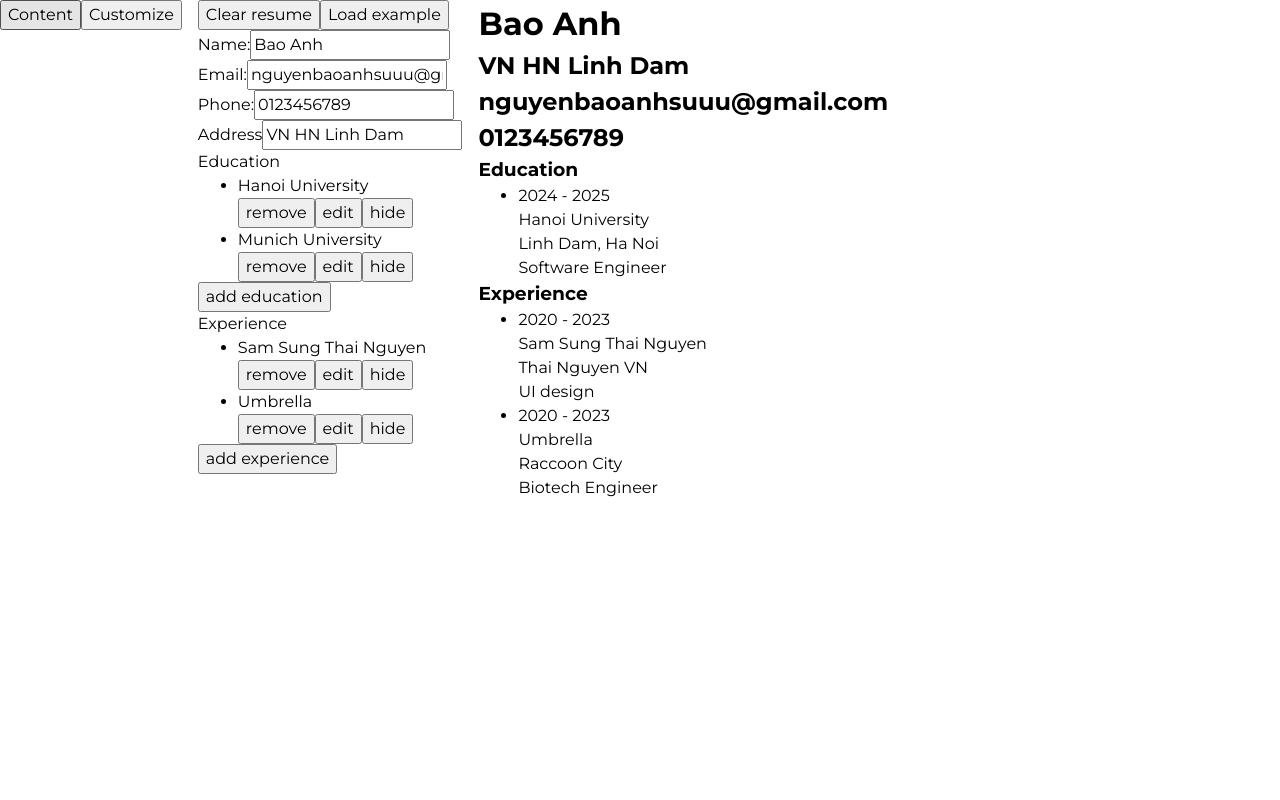
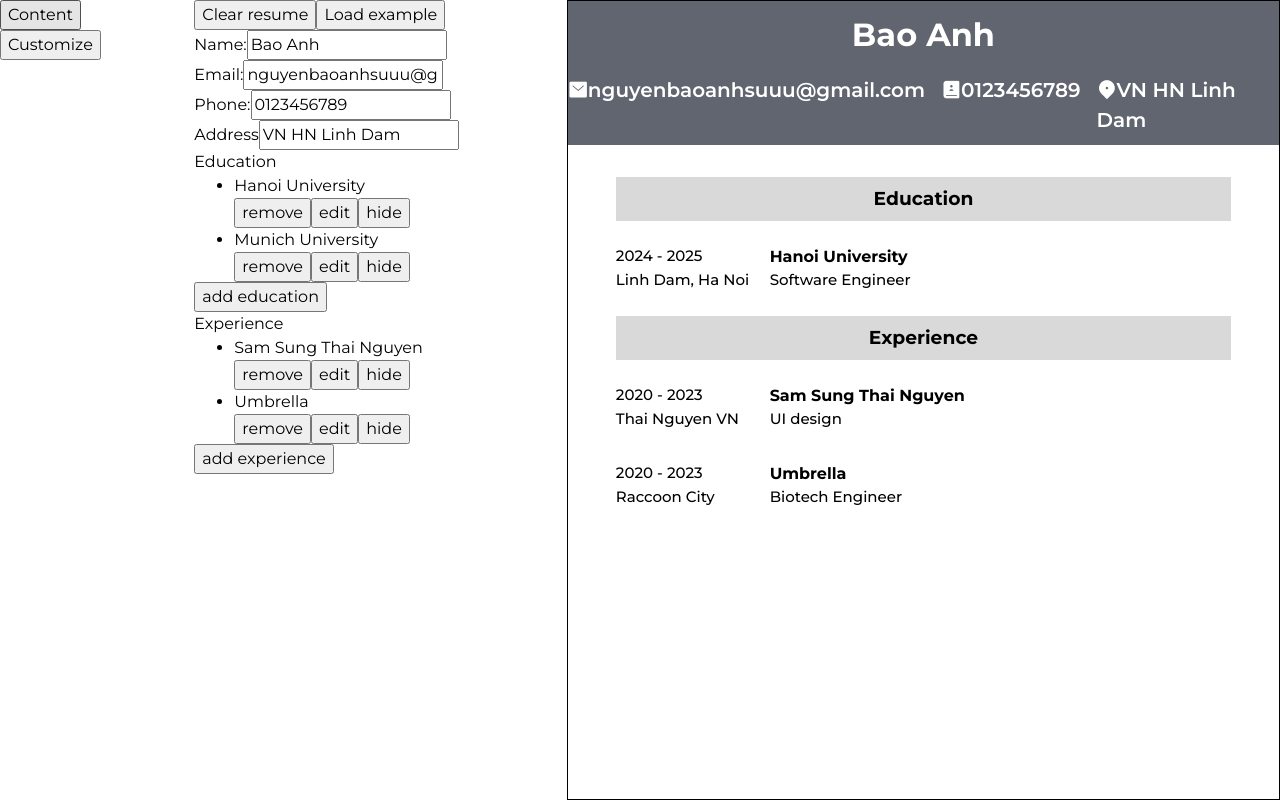
Before and after one commit to nguyensieu-gmer/cv_app, a React (Vite) app: page / in a window 1280 px wide. Built offline with nearby package versions, Linux system fonts and the light colour scheme.

Commit message:
Add style for cvPreview component

```diff
--- a/src/component/cvPreview.jsx
+++ b/src/component/cvPreview.jsx
@@ -1,27 +1,40 @@
+import "../style/cvPreview.css";
+
 export function CV({ personalInfor, education, experience }) {
   let { name, address, email, phone } = personalInfor;
   return (
-    <main>
-      <header>
-        <h1>{name}</h1>
-        <div>
-          <h2>{address}</h2>
-          <h2>{email}</h2>
-          <h2>{phone}</h2>
+    <main className="cv">
+      <header className="cvHead">
+        <h1 className="cvName">{name}</h1>
+        <div className="cvContact">
+          <div>
+            <i class="ri-mail-fill"></i>
+            <span>{email}</span>
+          </div>
+          <div>
+            <i class="ri-contacts-book-2-fill"></i>
+            <span>{phone}</span>
+          </div>
+          <div>
+            <i class="ri-map-pin-2-fill"></i>
+            <span>{address}</span>
+          </div>
         </div>
-        {education.length !== 0 && <h3>Education</h3>}
-        <ul>
+      </header>
+      <section className="cvContent">
+        {education.length !== 0 && <h3 className="cvTitle">Education</h3>}
+        <ul className="cvList">
           {education.map((item) => {
             return item.visible && <EduItem key={item.id} {...item} />;
           })}
         </ul>
-        {experience.length !== 0 && <h3>Experience</h3>}
-        <ul>
+        {experience.length !== 0 && <h3 className="cvTitle">Experience</h3>}
+        <ul className="cvList">
           {experience.map((item) => {
             return item.visible && <ExpItem key={item.id} {...item} />;
           })}
         </ul>
-      </header>
+      </section>
     </main>
   );
 }
@@ -32,7 +45,7 @@ function EduItem({ name, from, to, address, major }) {
       <p>
         {from} {to.trim() !== "" ? "-" : ""} {to}
       </p>
-      <p>{name}</p>
+      <p className="organize">{name}</p>
       <p>{address}</p>
       <p>{major}</p>
     </li>
@@ -45,7 +58,7 @@ function ExpItem({ name, from, to, positionTitle, location }) {
       <p>
         {from} {to.trim() !== "" ? "-" : ""} {to}
       </p>
-      <p>{name}</p>
+      <p className="organize">{name}</p>
       <p>{location}</p>
       <p>{positionTitle}</p>
     </li>
--- a/src/style/App.css
+++ b/src/style/App.css
@@ -1,4 +1,5 @@
 #root {
-  display: flex;
+  display: grid;
   gap: 1rem;
+  grid-template-columns: 1fr 2fr 4fr;
 }
--- /dev/null
+++ b/src/style/cvPreview.css
@@ -0,0 +1,54 @@
+.cv {
+  min-height: 100vh;
+  border: 0.5px solid black;
+}
+
+.cvHead {
+  width: 100%;
+  display: flex;
+  flex-direction: column;
+  justify-content: center;
+  gap: 1rem;
+  align-items: center;
+  color: white;
+  background-color: var(--backGround-cv-color);
+  height: 9rem;
+}
+
+.cvContact {
+  display: flex;
+  font-size: var(--h2-font-size);
+  gap: 1rem;
+  font-weight: var(--font-semi-bold);
+}
+
+.cvContent {
+  margin: 2rem 3rem;
+}
+
+.cvTitle {
+  padding: 0.5rem;
+  background-color: var(--backGround-cv-color-second);
+  text-align: center;
+  margin: 0.5rem 0;
+}
+
+.cvList {
+  padding: 0;
+  list-style-type: none;
+  display: flex;
+  flex-direction: column;
+}
+
+.cvList li {
+  display: grid;
+  grid-template-columns: 1fr 3fr;
+  margin: 1rem 0;
+  font-size: var(--normal-font-size);
+  font-weight: var(--font-regular);
+}
+
+.organize {
+  font-size: var(--h3-font-size);
+  font-weight: var(--font-bold);
+}
--- a/src/style/index.css
+++ b/src/style/index.css
@@ -1,11 +1,12 @@
 @import url("https://fonts.googleapis.com/css2?family=Dancing+Script:wght@400..700&family=Montserrat:ital,wght@0,100..900;1,100..900&display=swap");
-
 /*
   Josh's Custom CSS Reset
   https://www.joshwcomeau.com/css/custom-css-reset/
 */
 
 :root {
+  --backGround-cv-color: #60656f;
+  --backGround-cv-color-second: rgb(217, 217, 217);
   --body-font: "Montserrat", sans-serif;
   --biggest-font-size: 3rem;
   --bigger-font-size: 2rem;
@@ -15,7 +16,7 @@
   --normal-font-size: 0.938rem;
   --small-font-size: 0.813rem;
 
-  --font-regular: 400;
+  --font-regular: 450;
   --font-semi-bold: 600;
   --font-bold: 700;
 }
```
